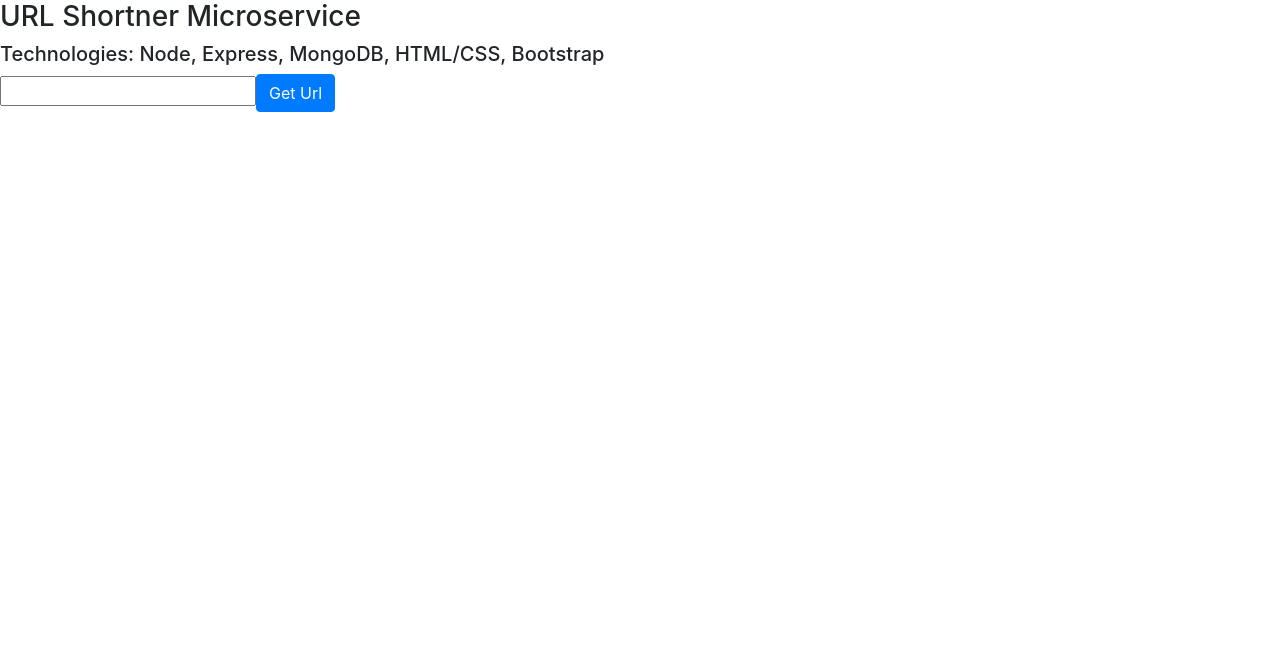
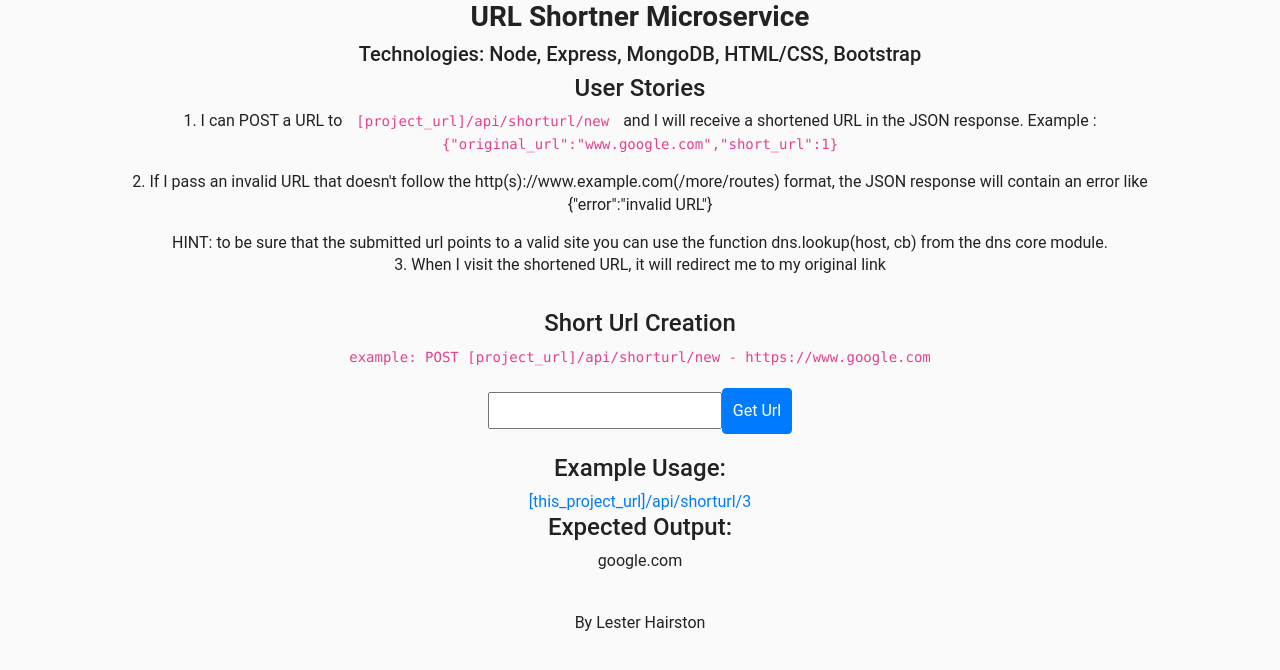
Before and after one commit to eagle3y3/URL-Shortener, a website: page public/index.html in a window 1280 px wide. Drawn offline with nearby package versions, Linux system fonts and the light colour scheme.

Commit message:
short url html and react updates

```diff
--- a/models/shortUrl.js
+++ b/models/shortUrl.js
@@ -10,4 +10,7 @@ const urlSchema = new Schema({
 
 const ModelClass = mongoose.model('shortUrl', urlSchema);
 
+ModelClass.findOne({ originalUrl: String }, function(err, obj){
+  console.log(obj);
+});
 module.exports = ModelClass;
--- a/public/index.html
+++ b/public/index.html
@@ -4,25 +4,40 @@
     <base href="/">
     <meta charset="utf-8">
     <meta name="viewport" content="width=device-width, initial-scale=1, shrink-to-fit=no">
+    <!-- Load React. -->
     <script src="https://unpkg.com/babel-standalone@6/babel.min.js"></script>
     <script src="https://unpkg.com/react@16/umd/react.development.js" crossorigin></script>
     <script src="https://unpkg.com/react-dom@16/umd/react-dom.development.js" crossorigin></script>
+    <!-- Load  React component. -->
     <script type="text/babel" src="like_button.js"></script>
-
     <!-- Bootstrap CSS -->
     <link rel="stylesheet" href="https://stackpath.bootstrapcdn.com/bootstrap/4.3.1/css/bootstrap.min.css" integrity="sha384-ggOyR0iXCbMQv3Xipma34MD+dH/1fQ784/j6cY/iJTQUOhcWr7x9JvoRxT2MZw1T" crossorigin="anonymous">
-    <link rel="stylesheet" type="text/css" href="public/style.css" />
+    <link rel="stylesheet" type="text/css" href="./style.css" />
   </head>
   <body>
       <header>
-        <h3>URL Shortner Microservice</h3>
+        <h3><b>URL Shortner Microservice</b></h3>
         <h5>Technologies: Node, Express, MongoDB, HTML/CSS, Bootstrap</h5>
       </header>
+      <h4>User Stories</h4>
+      <ol>
+        <li>I can POST a URL to <code>[project_url]/api/shorturl/new</code> and I will receive a shortened URL in the JSON response.
+Example : <code>{"original_url":"www.google.com","short_url":1}</code></li>
+        <li>If I pass an invalid URL that doesn't follow the http(s)://www.example.com(/more/routes) format, the JSON response will contain an error like {"error":"invalid URL"}</li>
+        HINT: to be sure that the submitted url points to a valid site you can use the function dns.lookup(host, cb) from the dns core module.
+        <li>When I visit the shortened URL, it will redirect me to my original link</li>
+      </ol>
+      <h4>Short Url Creation</h4>
+      <code>example: POST [project_url]/api/shorturl/new - https://www.google.com</code>
       <div id="root"></div>
-      <!-- Load React. -->
+
+      <h4>Example Usage: </h4>
+      <a href="#" target="_blank">[this_project_url]/api/shorturl/3</a>
     	<!-- Note: when deploying, replace "development.js" with "production.min.js". -->
-    	<!-- Load our React component. -->
+      <h4>Expected Output: </h4>
+      <p>google.com</p>
   </body>
+  <footer>By Lester Hairston</footer>
 
 
 </html>
--- a/public/like_button.js
+++ b/public/like_button.js
@@ -18,8 +18,8 @@ class Shortener extends React.Component{
   render() {
     return (
       <div>
-       <input type="text" value={this.state.url} onChange={this.handleChange} />
-       <a className="btn btn-primary" href={`/new/${this.state.url}`}>Get Url</a>
+       <input type="text" value={this.state.url} onChange={this.handleChange} style={{padding: '5px'}} />
+       <a className="btn btn-primary" href={`/new/${this.state.url}`} style={{padding: '10px'}}>Get Url</a>
       </div>
     );
   }
--- /dev/null
+++ b/public/style.css
@@ -0,0 +1,39 @@
+body {
+	font-family: 'Roboto', sans-serif;
+	font-size: 16px;
+	color: #222;
+	background-color: #FaFaFa;
+	text-align: center;
+	line-height: 1.4em;
+}
+
+div {
+  padding: 10px;
+}
+
+ol {
+	list-style-position: inside;
+  padding-left: 5em;
+  padding-right: 5em;
+  margin-left: 35px;
+  margin-right: 35px;
+}
+
+ol, ul, p {
+  padding-left: 5em;
+  padding-right: 5em;
+  margin-left: 35px;
+  margin-right: 35px;
+}
+
+li {
+  padding-bottom: 1em;
+}
+code{
+  padding: 10px;
+}
+
+
+footer {
+	margin-top: 40px;
+}
```
